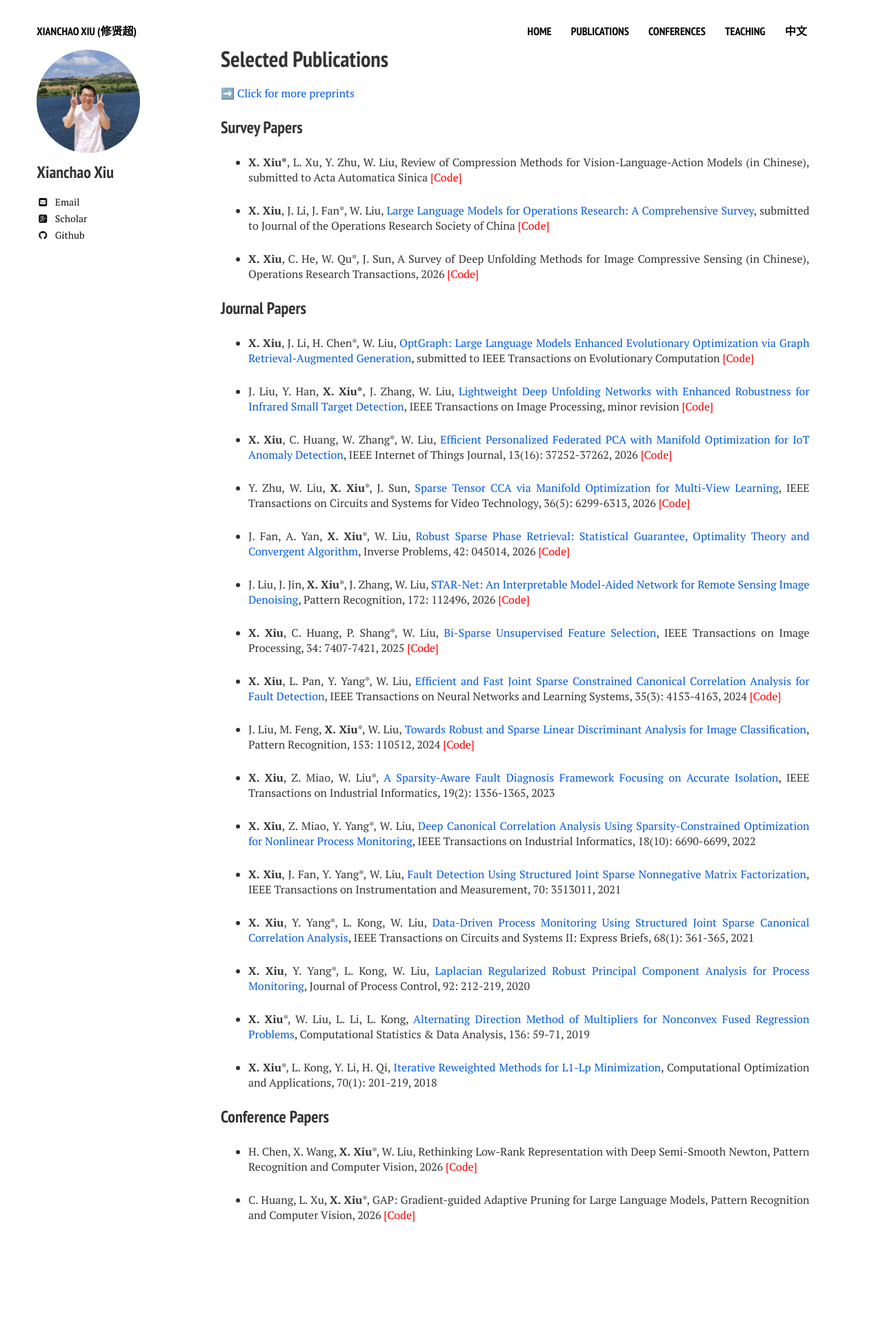
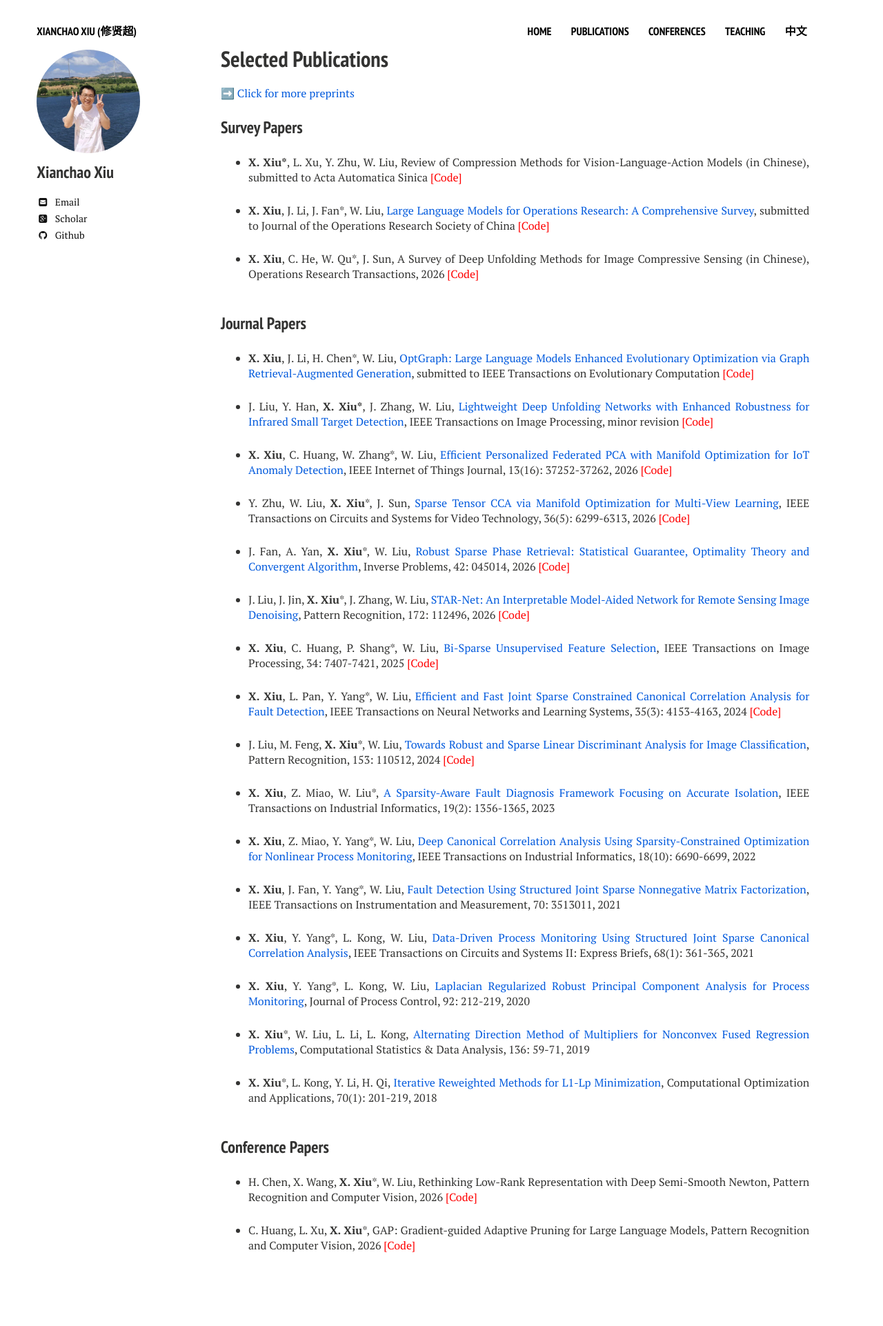
Before and after one commit to xianchaoxiu/xianchaoxiu.github.io, a Jekyll site: the page built from publications/index.md, in a window 1280 px wide. Shown: the whole page at 69% size. Built offline with Jekyll 4.4.1, drawn with Linux system fonts in a browser that asks for light colours; nearby versions of some CDN libraries; before the commit the page ends 1878 px from its top, so only the background shows below that.

Commit message:
Update index.md

```diff
--- a/publications/index.md
+++ b/publications/index.md
@@ -16,7 +16,7 @@ share: false
 
 * <b>X. Xiu</b>, J. Li, J. Fan*, W. Liu, <a href="https://arxiv.org/abs/2605.20849" class="textlink" target="_blank">Large Language Models for Operations Research: A Comprehensive Survey</a>, submitted to Journal of the Operations Research Society of China <a href="https://github.com/xianchaoxiu/LLM4OR" class="textlink" target="_blank" style="color: red;">[Code]</a>
 
-* <b>X. Xiu</b>, C. He, W. Qu*, J. Sun, A Survey of Deep Unfolding Methods for Image Compressive Sensing (in Chinese), Operations Research Transactions, 2026 <a href="https://github.com/xianchaoxiu/DU4ICS" class="textlink" target="_blank" style="color: red;">[Code]</a> <br>
+* <b>X. Xiu</b>, C. He, W. Qu*, J. Sun, A Survey of Deep Unfolding Methods for Image Compressive Sensing (in Chinese), Operations Research Transactions, 2026 <a href="https://github.com/xianchaoxiu/DU4ICS" class="textlink" target="_blank" style="color: red;">[Code]</a> <br> <br>
 
 ### Journal Papers
 
@@ -50,7 +50,7 @@ share: false
 
 * <b>X. Xiu</b>*, W. Liu, L. Li, L. Kong, <a href="https://doi.org/10.1016/j.csda.2019.01.002" class="textlink" target="_blank">Alternating Direction Method of Multipliers for Nonconvex Fused Regression Problems</a>, Computational Statistics & Data Analysis, 136: 59-71, 2019
 
-* <b>X. Xiu</b>*, L. Kong, Y. Li, H. Qi, <a href="https://doi.org/10.1007/s10589-017-9977-7" class="textlink" target="_blank">Iterative Reweighted Methods for L1-Lp Minimization</a>, Computational Optimization and Applications, 70(1): 201-219, 2018 <br>
+* <b>X. Xiu</b>*, L. Kong, Y. Li, H. Qi, <a href="https://doi.org/10.1007/s10589-017-9977-7" class="textlink" target="_blank">Iterative Reweighted Methods for L1-Lp Minimization</a>, Computational Optimization and Applications, 70(1): 201-219, 2018 <br> <br>
 
 ### Conference Papers
 
```
